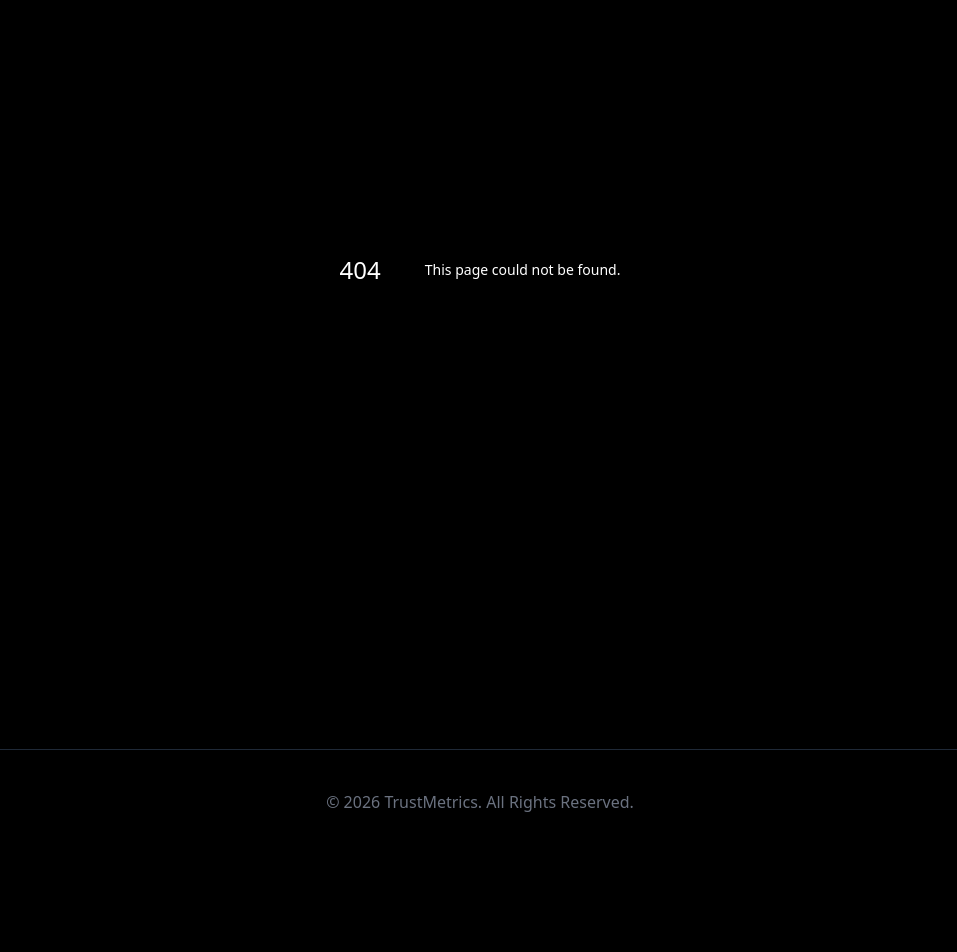
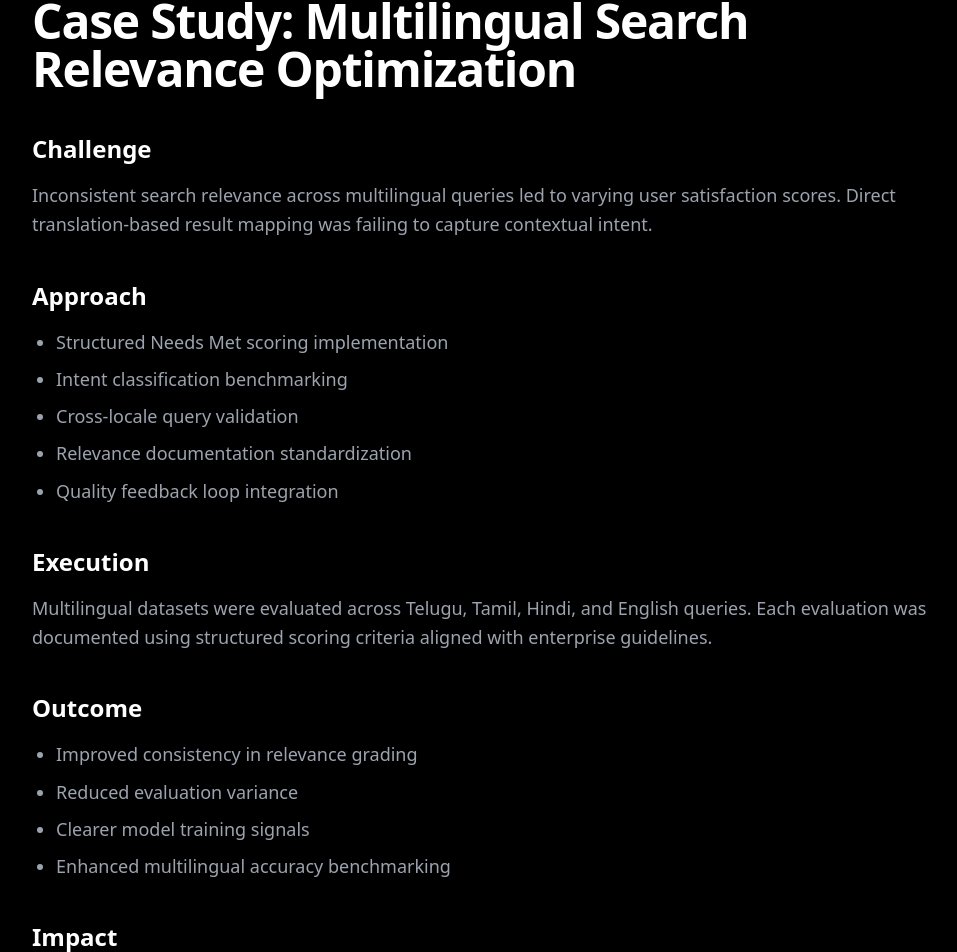
Before and after one commit to mykgits/trustmetrics, a Next.js app: page /case-studies/search-relevance-optimization in a window 1280 px wide. Before the commit this address had no page. Shown: the part 227-1179 px from the top of the page, without its empty margins (160-1117 px from the left). Before the commit the page ends 1081 px from the top, so only its background shows below. Built offline with nearby package versions, Linux system fonts and the light colour scheme.

Commit message:
Add files via upload

```diff
--- /dev/null
+++ b/app/blog/page.js
@@ -0,0 +1,44 @@
+import Link from "next/link";
+
+export default function Blog() {
+  return (
+    <div className="min-h-screen bg-black text-white px-6 py-32">
+      <div className="max-w-6xl mx-auto">
+
+        <h1 className="text-5xl font-extrabold tracking-tight mb-16">
+          AI Evaluation Insights
+        </h1>
+
+        <div className="grid md:grid-cols-2 gap-12">
+
+          {/* FIRST BLOG CARD - CLICKABLE */}
+          <Link
+            href="/blog/structured-needs-met-ai-search"
+            className="p-8 bg-gray-950 rounded-2xl border border-gray-800 hover:border-indigo-500/40 transition block"
+          >
+            <h3 className="text-xl font-semibold mb-4">
+              How Structured Needs Met Evaluation Improves AI Search Accuracy
+            </h3>
+            <p className="text-gray-400">
+              Understanding structured relevance scoring frameworks and
+              multilingual evaluation discipline in AI search systems.
+            </p>
+          </Link>
+
+          {/* SECOND BLOG CARD */}
+          <div className="p-8 bg-gray-950 rounded-2xl border border-gray-800 hover:border-indigo-500/40 transition">
+            <h3 className="text-xl font-semibold mb-4">
+              Multilingual AI Challenges
+            </h3>
+            <p className="text-gray-400">
+              Cross-locale validation complexities and structured
+              annotation discipline in AI systems.
+            </p>
+          </div>
+
+        </div>
+
+      </div>
+    </div>
+  );
+}
--- /dev/null
+++ b/app/blog/structured-needs-met-ai-search/page.js
@@ -0,0 +1,119 @@
+export default function BlogPost() {
+  return (
+    <div className="min-h-screen bg-black text-white px-6 py-32">
+
+      <div className="max-w-4xl mx-auto">
+
+        <h1 className="text-5xl font-extrabold tracking-tight mb-8">
+          How Structured Needs Met Evaluation Improves AI Search Accuracy
+        </h1>
+
+        <p className="text-gray-500 mb-12">
+          By Krishna Kishore Pisipati · AI Evaluation Specialist
+        </p>
+
+        <div className="space-y-10 text-gray-400 text-lg leading-relaxed">
+
+          <p>
+            Search quality evaluation remains one of the most critical
+            components in AI-driven information retrieval systems.
+            While machine learning models continuously improve,
+            structured human evaluation remains the benchmark
+            for measuring real-world relevance.
+          </p>
+
+          <h2 className="text-3xl font-semibold text-white">
+            Understanding Needs Met Framework
+          </h2>
+
+          <p>
+            The Needs Met framework evaluates how effectively a search result
+            satisfies the user’s query intent. Unlike surface-level keyword matching,
+            this model focuses on contextual relevance, intent alignment,
+            and overall usefulness.
+          </p>
+
+          <ul className="list-disc ml-6 space-y-2">
+            <li>User intent classification</li>
+            <li>Result completeness evaluation</li>
+            <li>Authority & trust assessment</li>
+            <li>Relevance grading scale</li>
+          </ul>
+
+          <h2 className="text-3xl font-semibold text-white">
+            Why Multilingual Evaluation Is Complex
+          </h2>
+
+          <p>
+            Multilingual AI systems introduce layered complexity.
+            Direct translation does not preserve contextual intent.
+            Cultural nuance, linguistic structure, and semantic variation
+            significantly affect search result interpretation.
+          </p>
+
+          <p>
+            Structured multilingual evaluation ensures that:
+          </p>
+
+          <ul className="list-disc ml-6 space-y-2">
+            <li>Intent meaning is preserved across languages</li>
+            <li>Results match cultural expectations</li>
+            <li>Query ambiguity is properly interpreted</li>
+            <li>Localization bias is minimized</li>
+          </ul>
+
+          <h2 className="text-3xl font-semibold text-white">
+            Structured Methodology vs Random Sampling
+          </h2>
+
+          <p>
+            Unstructured sampling often produces inconsistent evaluation data.
+            A structured methodology ensures:
+          </p>
+
+          <ul className="list-disc ml-6 space-y-2">
+            <li>Standardized scoring scales</li>
+            <li>Clear documentation</li>
+            <li>Reproducible evaluation logic</li>
+            <li>Performance benchmarking over time</li>
+          </ul>
+
+          <h2 className="text-3xl font-semibold text-white">
+            Measurable Impact on AI Systems
+          </h2>
+
+          <p>
+            When applied consistently, structured Needs Met evaluation improves:
+          </p>
+
+          <ul className="list-disc ml-6 space-y-2">
+            <li>Search relevance accuracy</li>
+            <li>Model training signal clarity</li>
+            <li>User satisfaction metrics</li>
+            <li>Multilingual consistency</li>
+          </ul>
+
+          <p>
+            AI systems improve not just through data volume,
+            but through data quality and evaluation discipline.
+          </p>
+
+          <h2 className="text-3xl font-semibold text-white">
+            Conclusion
+          </h2>
+
+          <p>
+            Structured AI evaluation is not merely operational work —
+            it is a foundational layer in building trustworthy AI systems.
+            Through disciplined methodology, multilingual precision,
+            and measurable scoring frameworks,
+            AI search systems achieve sustained performance improvement.
+          </p>
+
+        </div>
+
+      </div>
+
+    </div>
+  );
+}
--- /dev/null
+++ b/app/case-studies/page.js
@@ -0,0 +1,35 @@
+import Link from "next/link";
+
+export default function CaseStudies() {
+  return (
+    <div className="min-h-screen bg-black text-white px-6 py-32">
+
+      <div className="max-w-6xl mx-auto">
+
+        <h1 className="text-5xl font-extrabold tracking-tight mb-16">
+          Case Studies
+        </h1>
+
+        <div className="grid md:grid-cols-2 gap-12">
+
+          {/* CASE STUDY CARD */}
+          <Link
+            href="/case-studies/search-relevance-optimization"
+            className="p-8 bg-gray-950 rounded-2xl border border-gray-800 hover:border-indigo-500/40 transition block"
+          >
+            <h3 className="text-xl font-semibold mb-4">
+              Multilingual Search Relevance Optimization
+            </h3>
+            <p className="text-gray-400">
+              Structured Needs Met evaluation and cross-locale benchmarking
+              to improve AI search consistency and accuracy.
+            </p>
+          </Link>
+
+        </div>
+
+      </div>
+
+    </div>
+  );
+}
--- /dev/null
+++ b/app/case-studies/search-relevance-optimization/page.js
@@ -0,0 +1,77 @@
+export default function CaseStudy() {
+  return (
+    <div className="min-h-screen bg-black text-white px-6 py-32">
+
+      <div className="max-w-4xl mx-auto">
+
+        <h1 className="text-5xl font-extrabold tracking-tight mb-10">
+          Case Study: Multilingual Search Relevance Optimization
+        </h1>
+
+        <div className="space-y-10 text-gray-400 text-lg leading-relaxed">
+
+          <section>
+            <h2 className="text-2xl font-semibold text-white mb-4">
+              Challenge
+            </h2>
+            <p>
+              Inconsistent search relevance across multilingual queries
+              led to varying user satisfaction scores. Direct translation-based
+              result mapping was failing to capture contextual intent.
+            </p>
+          </section>
+
+          <section>
+            <h2 className="text-2xl font-semibold text-white mb-4">
+              Approach
+            </h2>
+            <ul className="list-disc ml-6 space-y-2">
+              <li>Structured Needs Met scoring implementation</li>
+              <li>Intent classification benchmarking</li>
+              <li>Cross-locale query validation</li>
+              <li>Relevance documentation standardization</li>
+              <li>Quality feedback loop integration</li>
+            </ul>
+          </section>
+
+          <section>
+            <h2 className="text-2xl font-semibold text-white mb-4">
+              Execution
+            </h2>
+            <p>
+              Multilingual datasets were evaluated across Telugu, Tamil,
+              Hindi, and English queries. Each evaluation was documented
+              using structured scoring criteria aligned with enterprise guidelines.
+            </p>
+          </section>
+
+          <section>
+            <h2 className="text-2xl font-semibold text-white mb-4">
+              Outcome
+            </h2>
+            <ul className="list-disc ml-6 space-y-2">
+              <li>Improved consistency in relevance grading</li>
+              <li>Reduced evaluation variance</li>
+              <li>Clearer model training signals</li>
+              <li>Enhanced multilingual accuracy benchmarking</li>
+            </ul>
+          </section>
+
+          <section>
+            <h2 className="text-2xl font-semibold text-white mb-4">
+              Impact
+            </h2>
+            <p>
+              The structured methodology strengthened the evaluation
+              framework, enabling scalable and repeatable quality benchmarking
+              across multilingual AI systems.
+            </p>
+          </section>
+
+        </div>
+
+      </div>
+
+    </div>
+  );
+}
```
